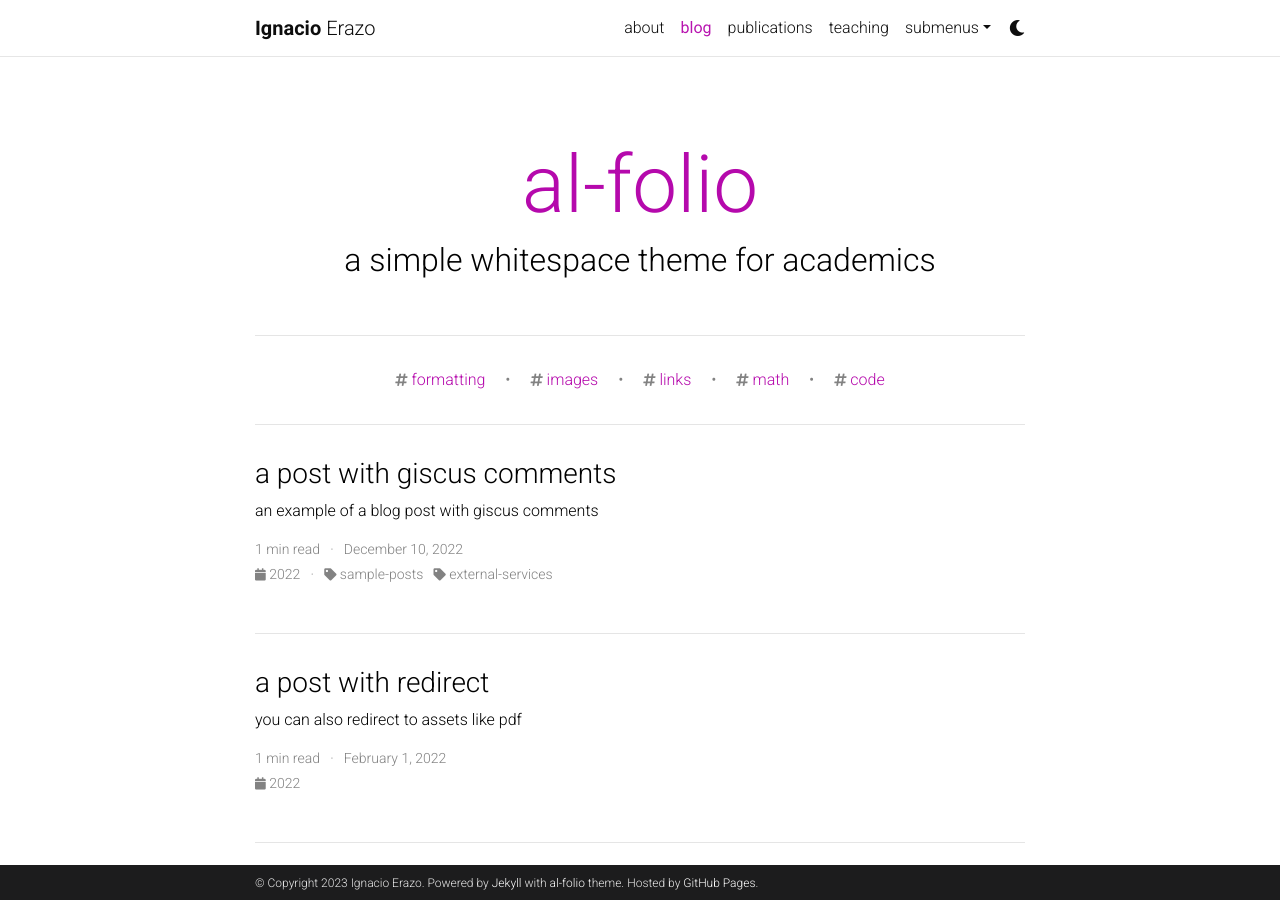
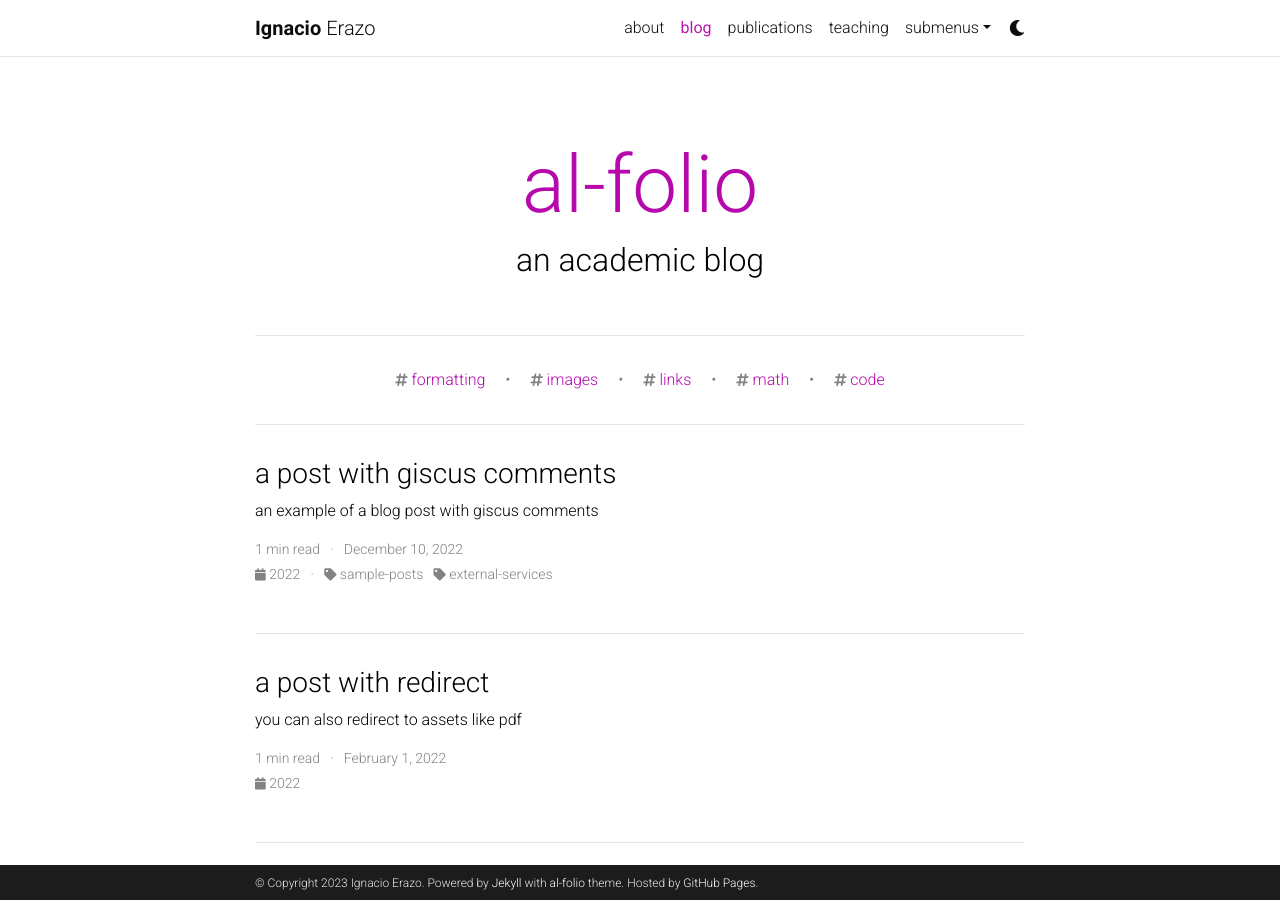
Before and after one commit to ierazo/ierazo.github.io, a Jekyll site: the page built from blog/index.html, in a window 1280 px wide and 900 px high. Built offline with Jekyll 4.4.1, drawn with Linux system fonts in a browser that asks for light colours; the list of posts is cut into pages by our own code; comment, search, counter and statistics services are not loaded; a style sheet for code colours, icons or effects is not loaded.

Commit message:
changed contact

```diff
--- a/_config.yml
+++ b/_config.yml
@@ -98,7 +98,7 @@ youtube_id: # your youtube channel id (youtube.com/@<youtube_id>)
 discord_id: # your discord id (18-digit unique numerical identifier)
 
 contact_note: >
-  You can even add a little note about which of these is the best way to reach you.
+  Feel free to email me at ierazo [at] gatech [dot] edu
 
 # -----------------------------------------------------------------------------
 # Analytics and search engine verification
@@ -116,7 +116,7 @@ bing_site_verification:  # out your bing-site-verification ID (Bing Webmaster)
 
 blog_name: al-folio # blog_name will be displayed in your blog page
 blog_nav_title: blog # your blog must have a title for it to be displayed in the nav bar
-blog_description: a simple whitespace theme for academics
+blog_description: an academic blog
 permalink: /blog/:year/:title/
 
 # Pagination
```
Also changed, not shown: 1 other file.
